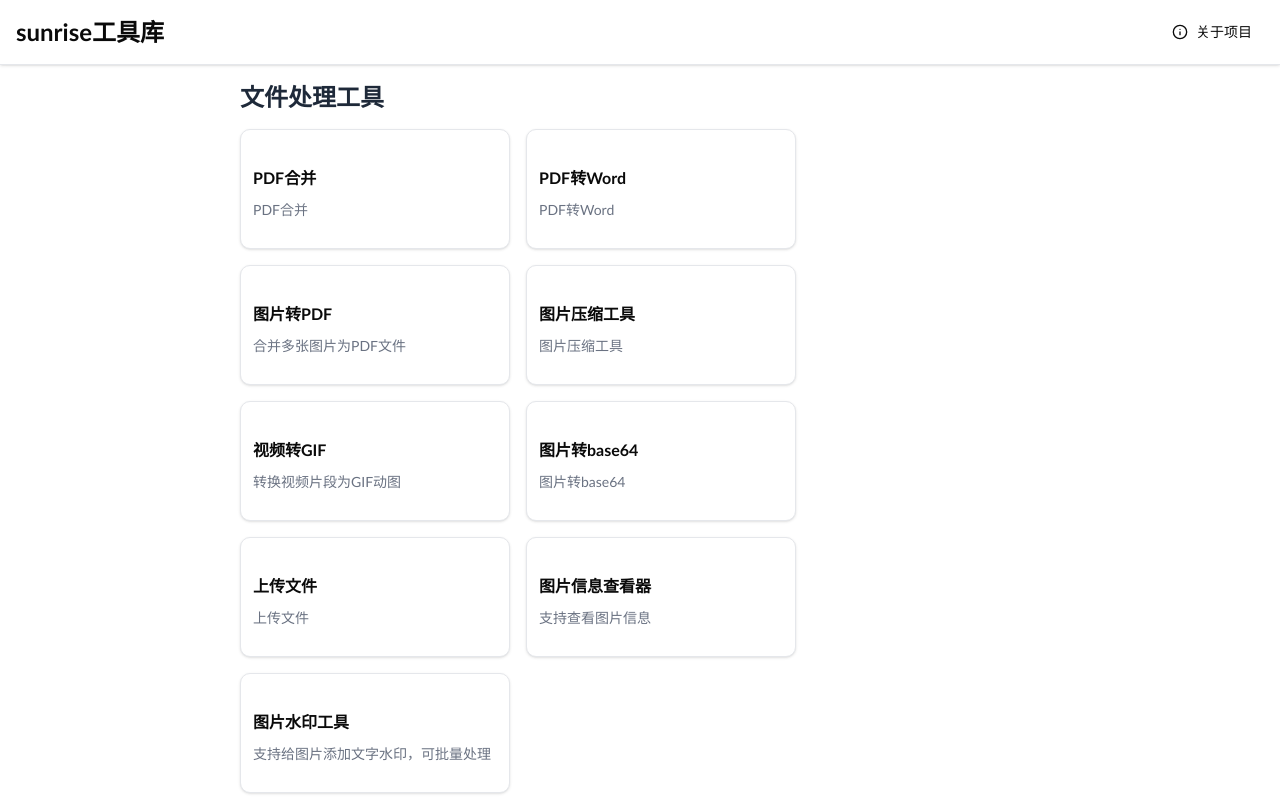
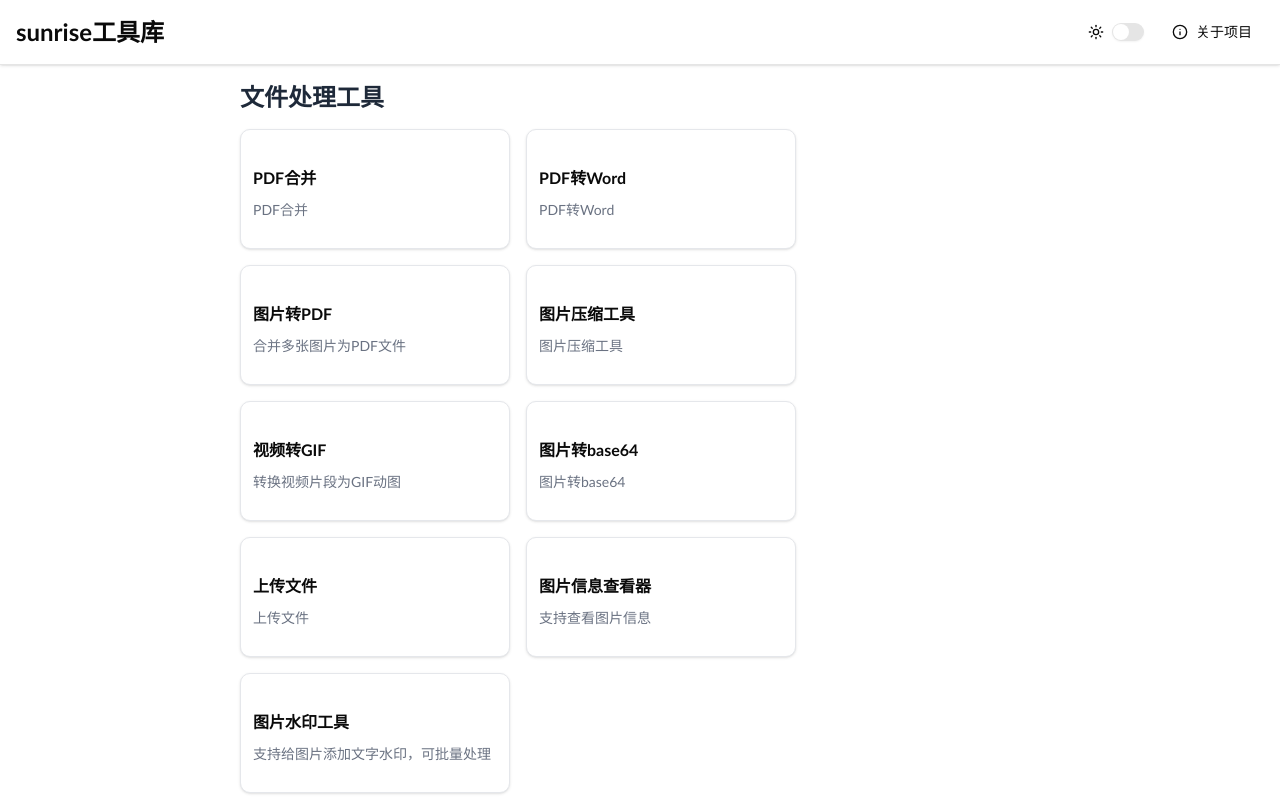
Before and after one commit to Sunrisies/bun-react, a React (Vite) app: page / in a window 1280 px wide. Shown: the top 800 px of the page. Built offline with nearby package versions, Linux system fonts and the light colour scheme.

Commit message:
feat(主题): 添加暗黑模式切换功能
在根路由组件中添加暗黑模式切换功能，支持系统偏好设置检测和本地存储

```diff
--- a/src/pages/__root.tsx
+++ b/src/pages/__root.tsx
@@ -1,14 +1,25 @@
 import { Button } from "@/components/ui/button"
+import { Switch } from "@/components/ui/switch"
 import { createRootRoute, Outlet, useNavigate } from "@tanstack/react-router"
 import { TanStackRouterDevtools } from "@tanstack/router-devtools"
-import { Info } from "lucide-react"
-import { useEffect } from "react"
+import { Info, Moon, Sun } from "lucide-react"
+import { useEffect, useState } from "react"
 
 export const Route = createRootRoute({
   component: Root,
 })
 function Root() {
   const navigate = useNavigate()
+  const [isDark, setIsDark] = useState<boolean>(() => {
+    try {
+      const saved = localStorage.getItem("THEME")
+      if (saved === "dark") return true
+      if (saved === "light") return false
+      return window.matchMedia && window.matchMedia("(prefers-color-scheme: dark)").matches
+    } catch {
+      return false
+    }
+  })
   useEffect(() => {
     if (import.meta.env.PROD) {
       const script = document.createElement('script')
@@ -24,13 +35,30 @@ function Root() {
       }
     }
   }, [])
+  useEffect(() => {
+    try {
+      const root = document.documentElement
+      if (isDark) {
+        root.classList.add("dark")
+        localStorage.setItem("THEME", "dark")
+      } else {
+        root.classList.remove("dark")
+        localStorage.setItem("THEME", "light")
+      }
+    } catch { void 0 }
+  }, [isDark])
   return (
     <main className="flex flex-col min-h-screen">
-      <header className="sticky top-0 z-10 flex items-center border-b border-gray-200 bg-white shadow-sm px-4">
+      <header className="sticky top-0 z-10 flex items-center border-b border-border bg-background shadow-sm px-4">
         <div className="container max-w-[1440px] mx-auto flex justify-between items-center">
           <h1 className="text-2xl font-bold py-4">sunrise工具库</h1>
+          <div className="flex items-center gap-4">
+            <div className="flex items-center gap-2">
+              {isDark ? <Moon className="h-4 w-4" /> : <Sun className="h-4 w-4" />}
+              <Switch checked={isDark} onCheckedChange={setIsDark} />
+            </div>
             <Button
-            onClick={ () => navigate({ to: "/about" }) }
+              onClick={() => navigate({ to: "/about" })}
               variant="ghost"
               className="flex items-center gap-2"
             >
@@ -38,11 +66,12 @@ function Root() {
               关于项目
             </Button>
           </div>
+        </div>
       </header>
       <div className="flex-1 overflow-hidden">
         <Outlet />
       </div>
-      { import.meta.env.MODE === "development" && <TanStackRouterDevtools /> }
+      {import.meta.env.MODE === "development" && <TanStackRouterDevtools />}
     </main>
   )
 }
```
Also changed, not shown: 1 other file (tests, documents, lock files or other folders). Lines whose indentation alone changed are shown as unchanged.
